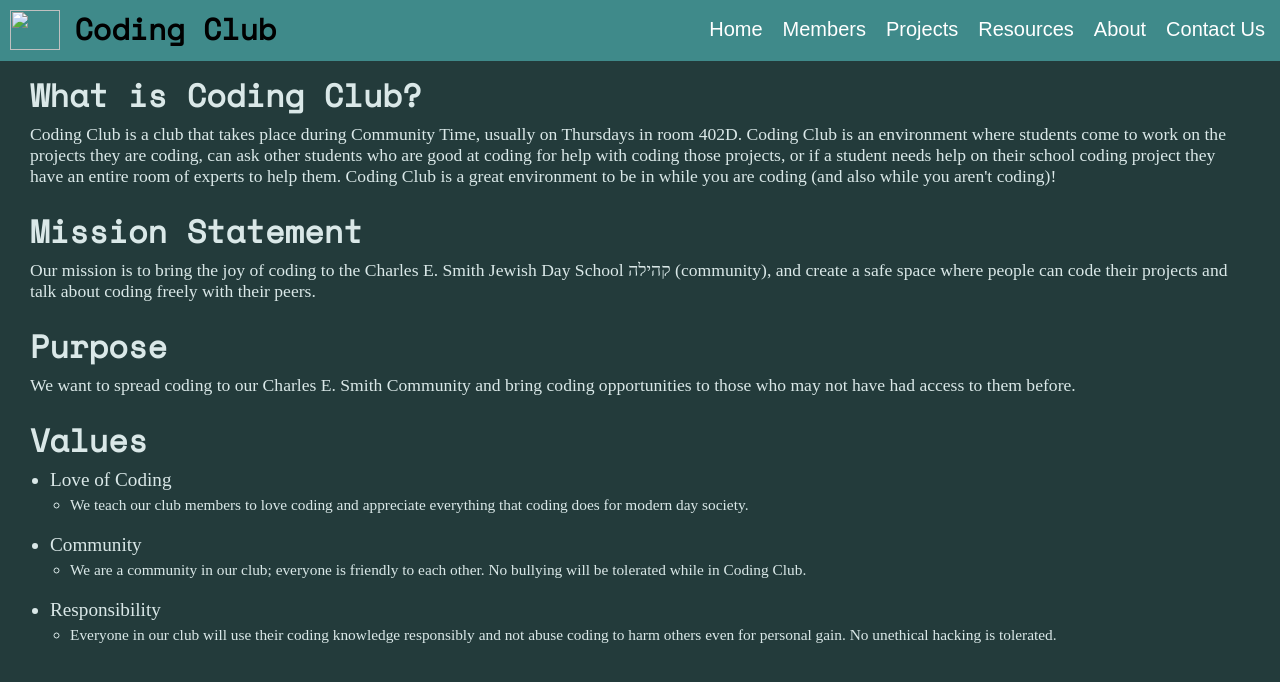
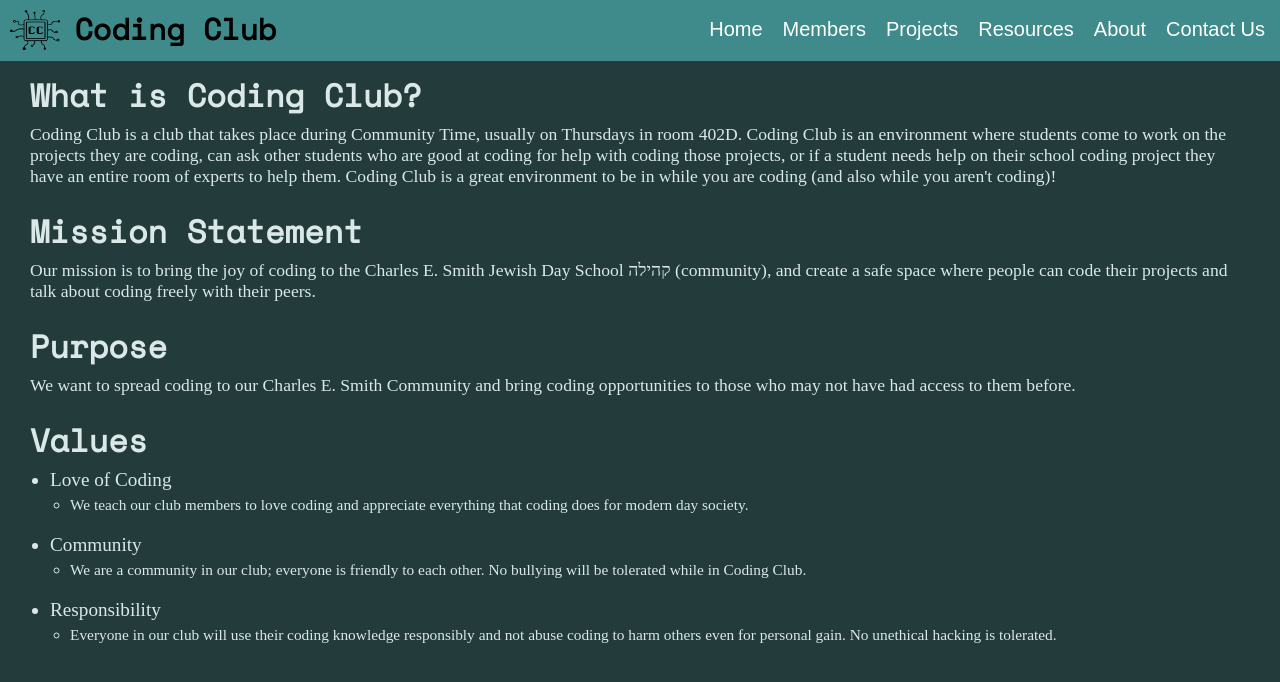
Before and after one commit to klNoam/klNoam.github.io, a plain HTML site: page about.html in a window 1280 px wide. Drawn offline with nearby package versions, Linux system fonts and the light colour scheme; a web font is replaced by a local one.

Commit message:
fixed home icon

```diff
--- a/about.html
+++ b/about.html
@@ -13,7 +13,7 @@
     </head>
     <body>
         <header class="header">
-            <a href="index.html"><img src="IconDraft1.png"/>
+            <a href="index.html"><img src=".\imgs\IconDraft1.png"/>
             <h1 class="logo">Coding Club</h1></a>
             <input class="side-menu" type="checkbox" id="side-menu"/>
             <label class="hamb" for="side-menu"><span class="hamb-line"></span></label>
```
Also changed, not shown: contact-us.html (+1 -1 lines), resources.html (+1 -1 lines).
